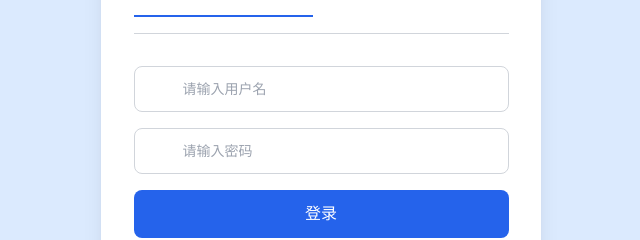
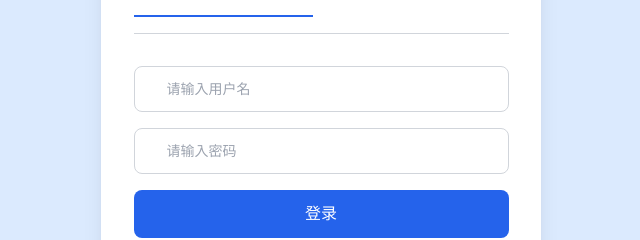
Before and after one commit to HFY-gif/media-player, a Vue app in the folder media-history-app-final-noplayer/: page / in a window 1280 px wide. Shown: the part 356-596 px from the top of the page, without its empty margins (319-959 px from the left). Built offline with nearby package versions, Linux system fonts and the light colour scheme.

Commit message:
修改文字布局，保存登录时的用户名

```diff
--- a/media-history-app-final-noplayer/src/views/Login.vue
+++ b/media-history-app-final-noplayer/src/views/Login.vue
@@ -12,7 +12,7 @@
 
         <div class="flex space-x-4 border-b border-gray-300 pb-4">
           <router-link
-            to="/login"
+            to="/"
             class="flex-1 text-center py-3"
             :class="$route.path === '/' ? 'text-blue-600 border-b-2 border-blue-600 font-medium' : 'text-gray-400'">
             登录
@@ -34,7 +34,7 @@
               v-model="n_username"
               type="text"
               placeholder="请输入用户名"
-              class="w-full pl-12 pr-4 py-3 border border-gray-300 bg-white text-gray-800 rounded-lg focus:ring-2 focus:ring-blue-400 focus:outline-none text-sm placeholder-gray-400" />
+              class="w-full pl-8 pr-4 py-3 border border-gray-300 bg-white text-gray-800 rounded-lg focus:ring-2 focus:ring-blue-400 focus:outline-none text-sm placeholder-gray-400" />
           </div>
 
           <div class="relative">
@@ -45,7 +45,7 @@
               :type="n_showPassword ? 'text' : 'password'"
               v-model="n_password"
               placeholder="请输入密码"
-              class="w-full pl-12 pr-12 py-3 border border-gray-300 bg-white text-gray-800 rounded-lg focus:ring-2 focus:ring-blue-400 focus:outline-none text-sm placeholder-gray-400" />
+              class="w-full pl-8 pr-12 py-3 border border-gray-300 bg-white text-gray-800 rounded-lg focus:ring-2 focus:ring-blue-400 focus:outline-none text-sm placeholder-gray-400" />
             <button @click="togglePassword" type="button" class="absolute inset-y-0 right-0 input-icon text-gray-400">
               <i :class="n_showPassword ? 'fas fa-eye-slash' : 'fas fa-eye'" class="text-lg"></i>
             </button>
@@ -84,6 +84,7 @@ function getUsers() {
 const handleLogin = () => {
   if (!n_username.value || !n_password.value) {
     alert('请输入用户名和密码')
+
     return
   }
 
@@ -99,6 +100,10 @@ const handleLogin = () => {
     alert('密码错误')
     return
   }
+
+
+  localStorage.setItem('currentUser', JSON.stringify({ username: n_username.value }))
+
 
   alert('登录成功！')
   n_router.push('/home')
```
